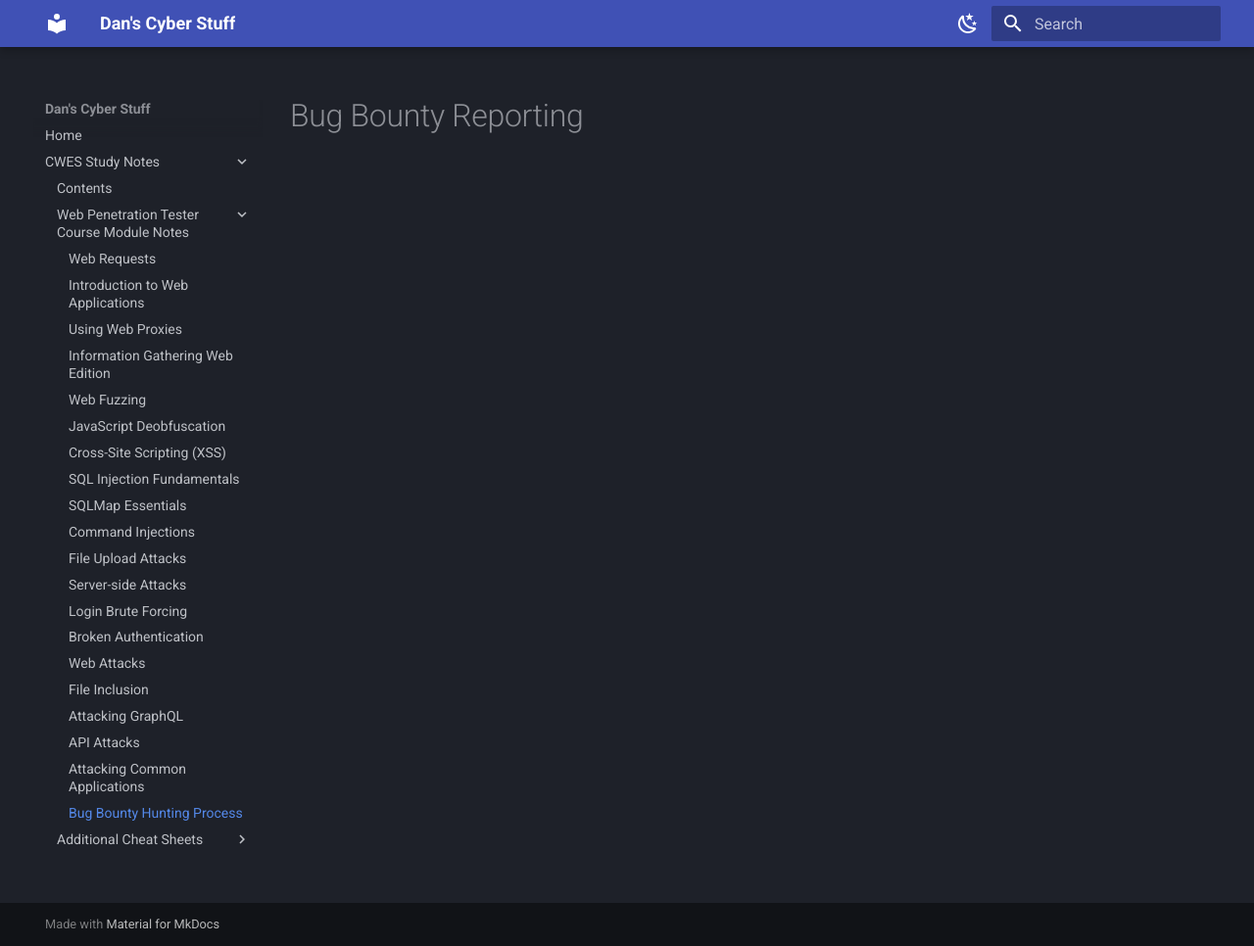
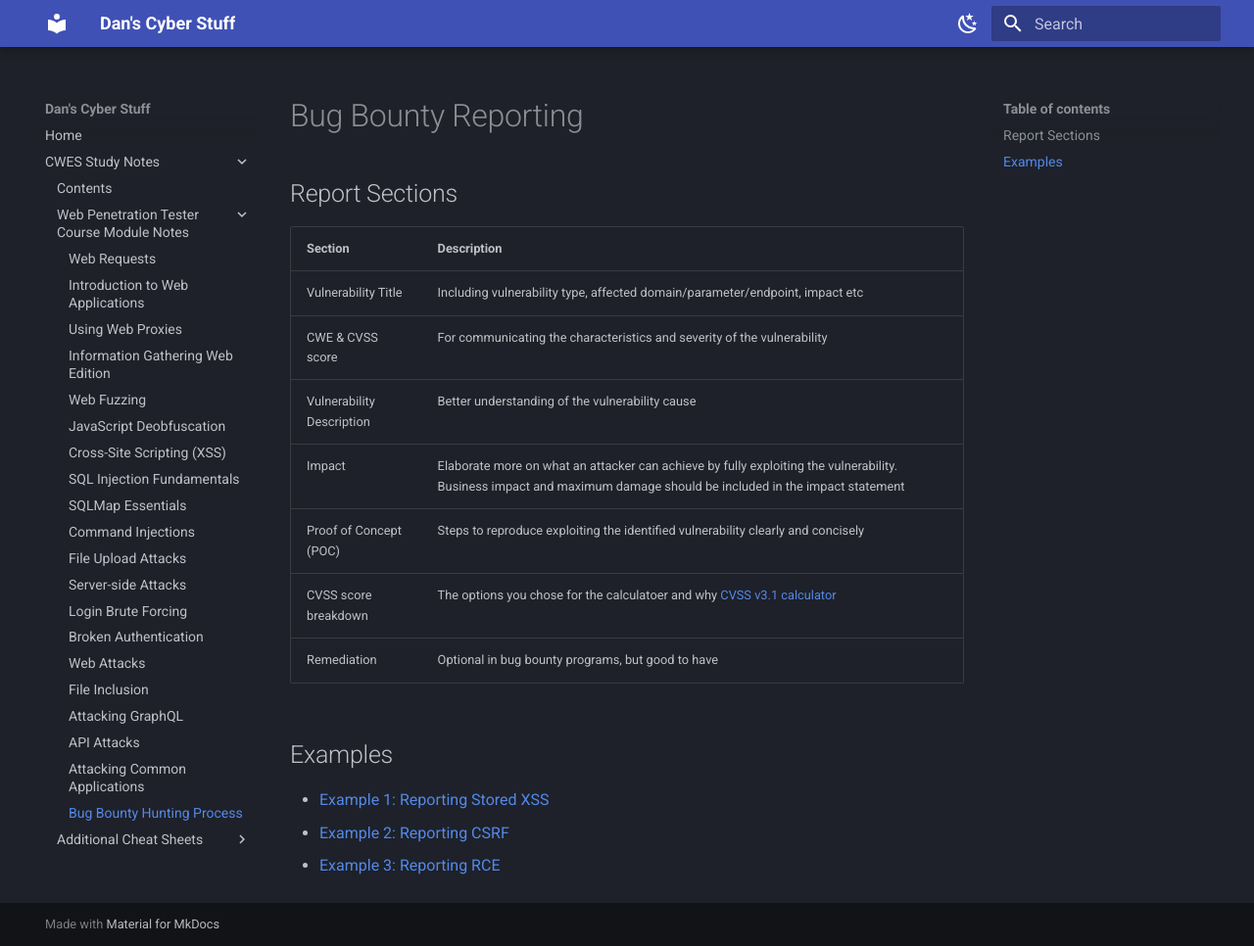
Before and after one commit to variable190/BugBounty, an MkDocs documentation site: the page built from docs/cwes-study-notes/bug-bounty-hunting-process.md, in a window 1280 px wide and 966 px high. Shown: the whole window at 98% size. Built offline with MkDocs 1.6.1 and Material for MkDocs 9.7.7, drawn with Linux system fonts in a browser that asks for light colours.

Commit message:
add bug bounty hunting process page

```diff
--- a/docs/cwes-study-notes/bug-bounty-hunting-process.md
+++ b/docs/cwes-study-notes/bug-bounty-hunting-process.md
@@ -1 +1,19 @@
 # Bug Bounty Reporting
+
+## Report Sections
+
+| Section              | Description                                                                 |
+|----------------------|-----------------------------------------------------------------------------|
+| Vulnerability Title | Including vulnerability type, affected domain/parameter/endpoint, impact etc |
+| CWE & CVSS score    | For communicating the characteristics and severity of the vulnerability     |
+| Vulnerability Description | Better understanding of the vulnerability cause                           |
+| Impact              | Elaborate more on what an attacker can achieve by fully exploiting the vulnerability. Business impact and maximum damage should be included in the impact statement |
+| Proof of Concept (POC) | Steps to reproduce exploiting the identified vulnerability clearly and concisely |
+| CVSS score breakdown | The options you chose for the calculatoer and why [CVSS v3.1 calculator](https://www.first.org/cvss/calculator/3.1) |
+| Remediation         | Optional in bug bounty programs, but good to have                          |
+
+## Examples
+
+- [Example 1: Reporting Stored XSS](https://academy.hackthebox.com/module/161/section/1507)
+- [Example 2: Reporting CSRF](https://academy.hackthebox.com/module/161/section/1510)
+- [Example 3: Reporting RCE](https://academy.hackthebox.com/module/161/section/1511)
```
